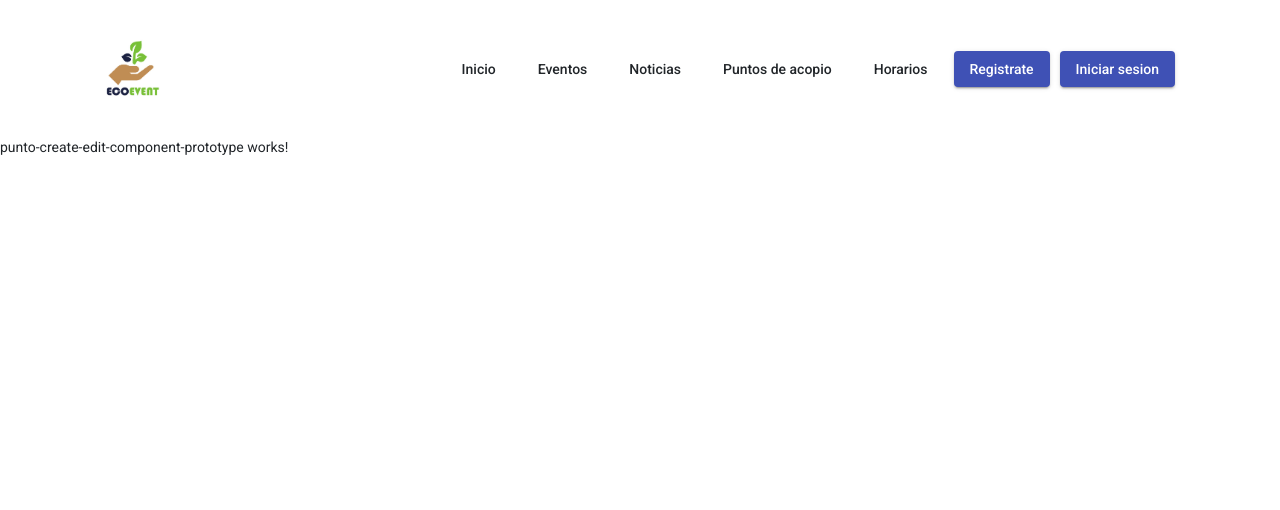
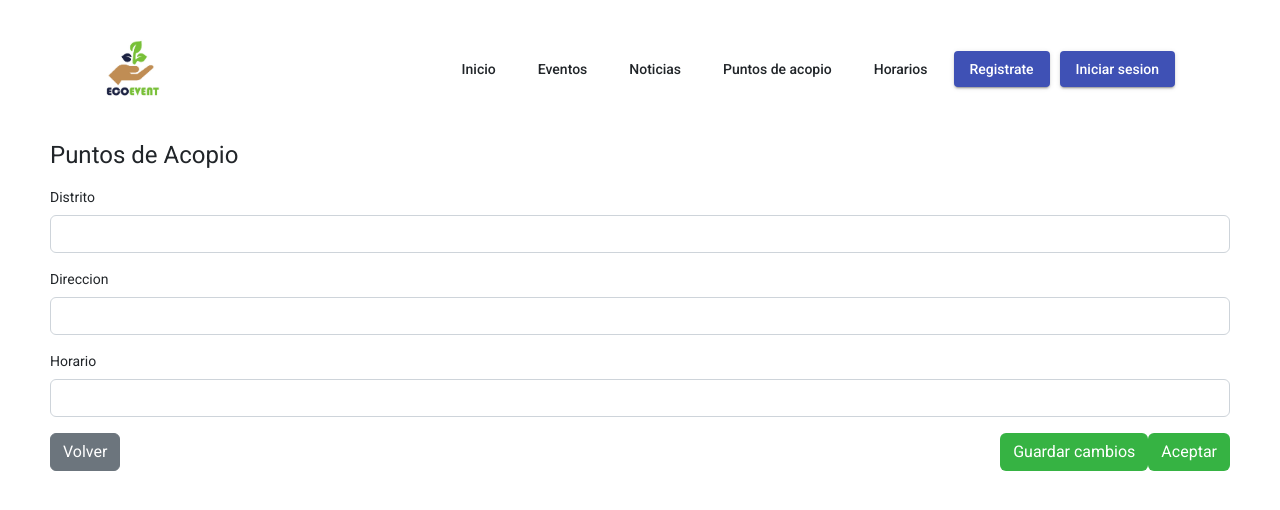
Before and after one commit to aaron-0406/ecoevent, an Angular app in the folder frontend_ecoevent/: page /nuevoPunto in a window 1280 px wide. Shown: the top 510 px of the page. Built offline with nearby package versions, Linux system fonts and the light colour scheme.

Commit message:
chore: last changes

```diff
--- a/frontend_ecoevent/src/app/Components/PuntoAcopio/Prototype/PuntoAcopio.ts
+++ b/frontend_ecoevent/src/app/Components/PuntoAcopio/Prototype/PuntoAcopio.ts
@@ -0,0 +1,6 @@
+export interface PuntoAcopio {
+    id_punto?: number;
+    direccion: string;
+    horario: string;
+    distrito: string;
+  }
--- a/frontend_ecoevent/src/app/Components/PuntoAcopio/punto-create-edit-component-prototype/punto-create-edit-component-prototype.component.css
+++ b/frontend_ecoevent/src/app/Components/PuntoAcopio/punto-create-edit-component-prototype/punto-create-edit-component-prototype.component.css
@@ -0,0 +1,18 @@
+.btn-aceptar{
+    background-color: #36b343;
+    color: #FFFFFF;
+}
+
+#events{
+
+    padding: 20px;
+    background-color: #36B346;
+    height: 100px;
+    width: 100px;
+}
+
+.container-puntos{
+    margin: 50px;
+    margin-top: 2px;
+
+}
--- a/frontend_ecoevent/src/app/Components/PuntoAcopio/punto-create-edit-component-prototype/punto-create-edit-component-prototype.component.html
+++ b/frontend_ecoevent/src/app/Components/PuntoAcopio/punto-create-edit-component-prototype/punto-create-edit-component-prototype.component.html
@@ -1 +1,47 @@
-<p>punto-create-edit-component-prototype works!</p>
+<div class="container-puntos">
+
+    <h1>Puntos de Acopio</h1>
+
+    <form>
+      <div class="mb-3">
+        <label for="distrito" class="form-label">Distrito</label>
+        <input
+          type="text"
+          class="form-control"
+          name="distrito"
+        />
+      </div>
+
+      <div class="mb-3">
+        <label for="direccion" class="form-label">Direccion</label>
+        <input
+          class="form-control"
+          name="direccion"
+          rows="3"
+        />
+      </div>
+
+      <div class="mb-3">
+        <label for="horario" class="form-label">Horario</label>
+        <input
+          type="text"
+          class="form-control"
+          name="horario"
+        />
+      </div>
+
+      <button [routerLink]="['/puntoAcopio']" class="btn btn-secondary" type="submit">
+        Volver
+      </button>
+      <button class="btn btn-aceptar float-end" type="submit">
+        Aceptar
+      </button>
+      <button
+
+        class="btn btn-aceptar float-end"
+        type="submit"
+      >
+        Guardar cambios
+      </button>
+    </form>
+  </div>
--- a/frontend_ecoevent/src/app/Components/PuntoAcopio/punto-create-edit-component-prototype/punto-create-edit-component-prototype.component.ts
+++ b/frontend_ecoevent/src/app/Components/PuntoAcopio/punto-create-edit-component-prototype/punto-create-edit-component-prototype.component.ts
@@ -1,11 +1,14 @@
 import { Component, OnInit } from '@angular/core';
-
+import { ActivatedRoute, Router } from '@angular/router';
+import { PuntoService } from 'src/app/services/punto.service';
+import { PuntoAcopio } from '../Prototype/PuntoAcopio';
 @Component({
   selector: 'app-punto-create-edit-component-prototype',
   templateUrl: './punto-create-edit-component-prototype.component.html',
   styleUrls: ['./punto-create-edit-component-prototype.component.css']
 })
 export class PuntoCreateEditComponentPrototypeComponent implements OnInit {
+  acto = 'Crear';
 
   constructor() { }
 
```
